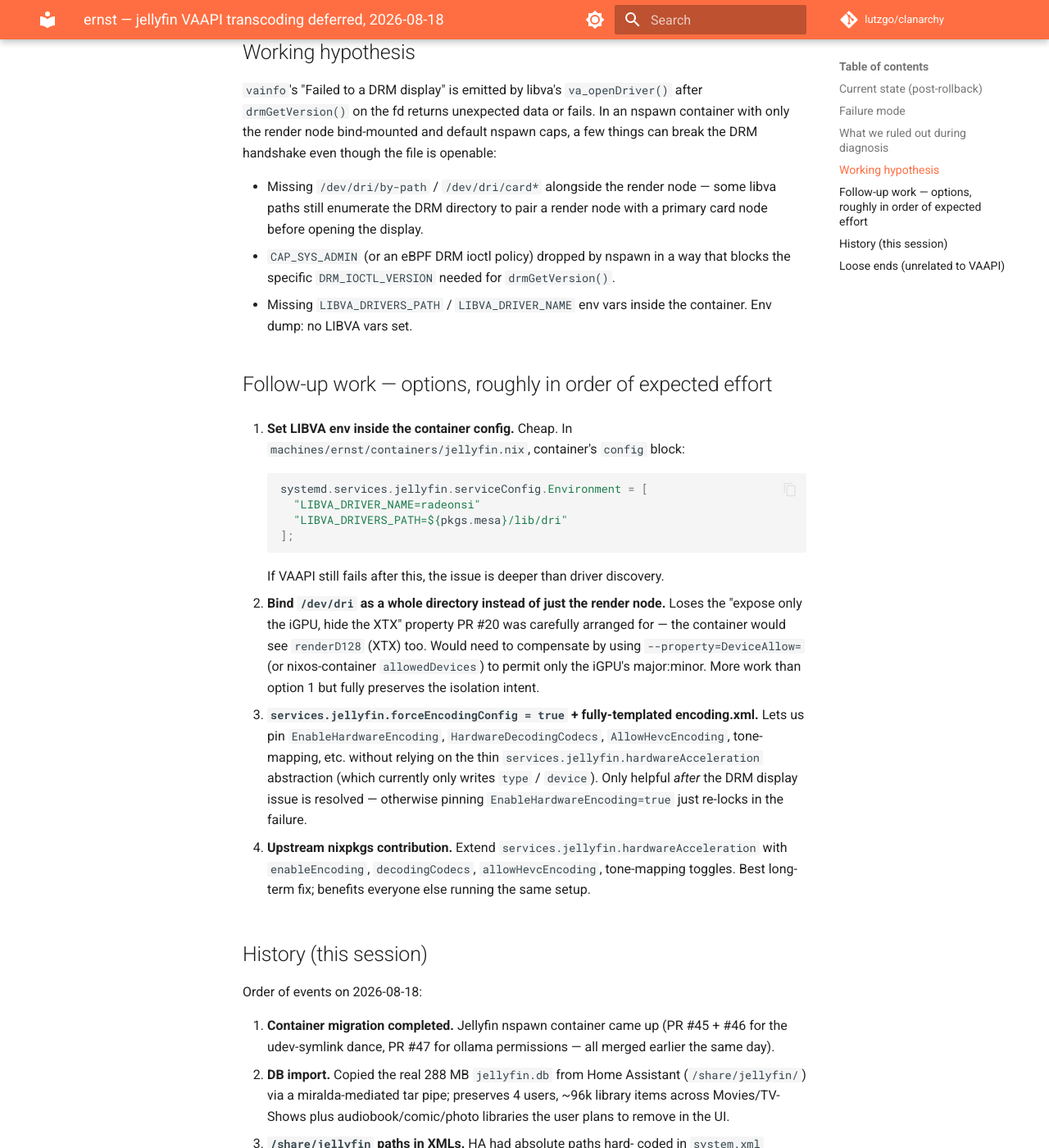
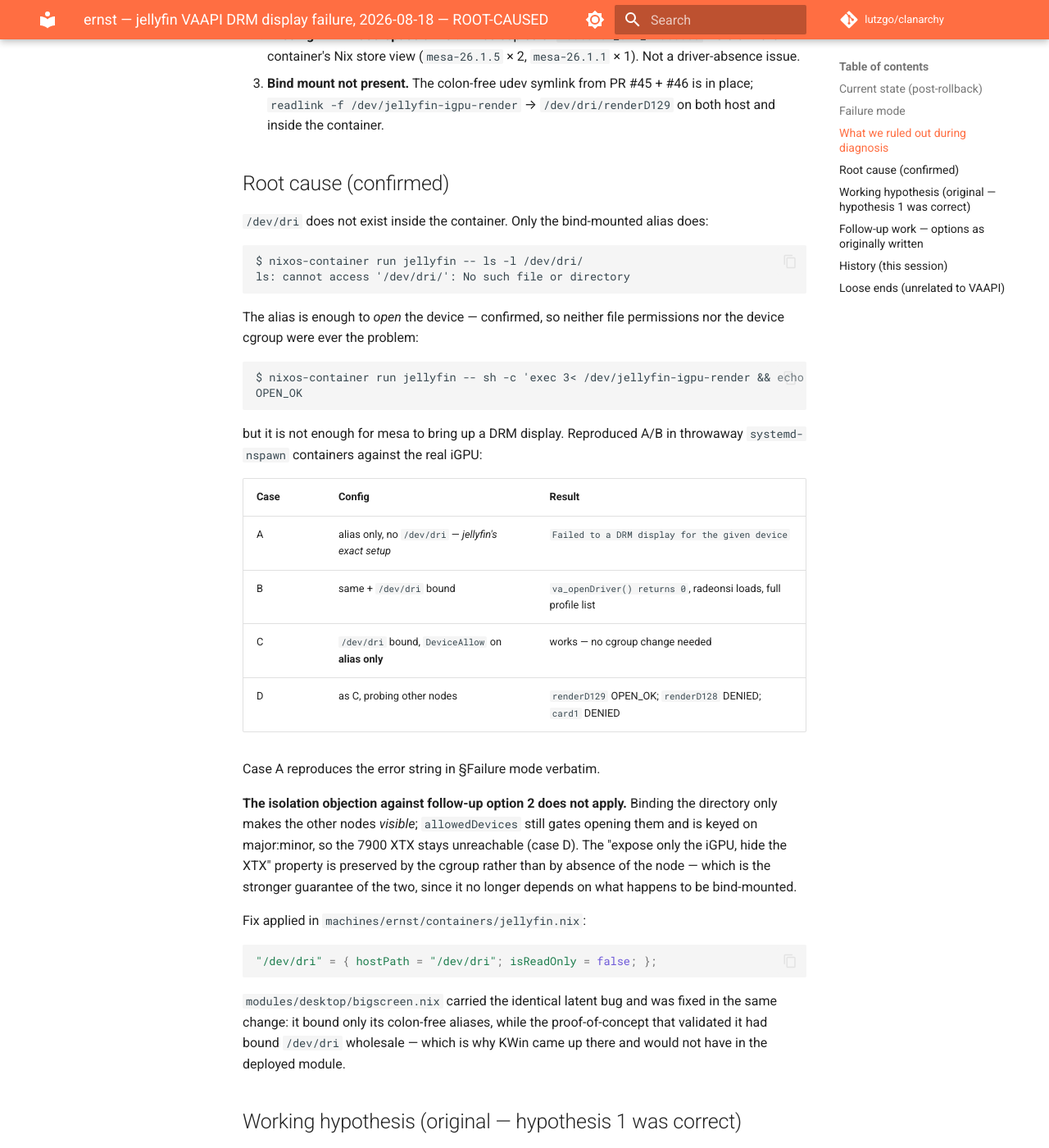
Before and after one commit to lutzgo/clanarchy, an MkDocs documentation site: the page built from docs/incidents/ernst-jellyfin-vaapi-drm-display-failure-2026-08-18.md, in a window 1280 px wide and 1400 px high, scrolled down 1672 px. Shown: the whole window at 82% size. Built offline with MkDocs 1.6.1 and Material for MkDocs 9.7.7, drawn with Linux system fonts in a browser that asks for light colours; comment, search, counter and statistics services are not loaded; some of the changed text lies outside the part shown.

Commit message:
fix(ernst): bind /dev/dri into the jellyfin and bigscreen containers (#50)
Root-causes the deferred VAAPI failure from #49. libva/mesa re-derives
canonical /dev/dri/renderD* and /dev/dri/card* names from the fd and
looks them up on disk, so a container without /dev/dri can never bring
up a DRM display — regardless of how the render node is bound.

Neither file permissions nor the device cgroup were ever at fault; both
were ruled out empirically. The alias opens fine inside the container:

  nixos-container run jellyfin -- sh -c 'exec 3< /dev/jellyfin-igpu-render && echo OPEN_OK'
  OPEN_OK

Reproduced A/B in throwaway nspawn containers against the real iGPU:

  A  alias only, no /dev/dri (jellyfin's setup) -> "Failed to a DRM
     display for the given device" — the reported error, verbatim
  B  same + /dev/dri bound -> va_openDriver() returns 0, radeonsi loads
  C  /dev/dri bound, DeviceAllow on the alias only -> works; no cgroup
     change needed
  D  as C, probing: renderD129 OPEN_OK, renderD128 DENIED, card1 DENIED

D matters: the isolation objection recorded against this fix in #49 does
not apply. Binding the directory only makes the other nodes visible;
allowedDevices still gates opening them and is keyed on major:minor, so
the 7900 XTX stays unreachable. The "hide the XTX from Jellyfin"
property now rests on the cgroup rather than on absence of the node,
which no longer depends on what happens to be bind-mounted.

modules/desktop/bigscreen.nix carried the identical latent bug — it
bound only its colon-free aliases, while the proof-of-concept that
validated the module had bound /dev/dri wholesale. That is why KWin came
up in testing and would not have as deployed.

Also fixes bigscreen home ownership. The tmpfiles rule is correct and
present, but impermanence bind-mounts the persist source over the path
and can land after systemd-tmpfiles has run; observed on ernst as
root:root 0755 instead of 1001:100 0700. Adds an ordered oneshot after
the mount and before the container, mirroring jellyfin-library-perms.


Claude-Session: https://claude.ai/code/session_01CkSJLE3isfe23gpfrdKdRX

Co-authored-by: Claude Opus 5 <noreply@anthropic.com>

````diff
--- a/docs/incidents/ernst-jellyfin-vaapi-drm-display-failure-2026-08-18.md
+++ b/docs/incidents/ernst-jellyfin-vaapi-drm-display-failure-2026-08-18.md
@@ -1,11 +1,20 @@
-# ernst — jellyfin VAAPI transcoding deferred, 2026-08-18
+# ernst — jellyfin VAAPI DRM display failure, 2026-08-18 — ROOT-CAUSED
 
-Incident/deferral note.  After the successful Jellyfin container
+**Status: root cause found and fixed.**  `/dev/dri` was not present
+inside the container.  libva/mesa re-derives canonical
+`/dev/dri/renderD*` and `/dev/dri/card*` names from the fd and looks
+them up on disk, so radeonsi could never initialise a DRM display no
+matter how the render node was bound.  Fixed by binding `/dev/dri`
+into the container; see §Root cause below.
+
+This was hypothesis 1 in the original §Working hypothesis, and
+follow-up option 2.  The isolation objection recorded against that
+option turned out not to apply — see below.
+
+Original note follows.  After the successful Jellyfin container
 migration on 2026-08-18 (see §History below), attempts to enable AMD
 iGPU VAAPI transcoding failed at the DRM-display initialisation layer.
-Software transcoding (libx264) works and is the current active state.
-This doc captures what we know so the follow-up work can start from
-diagnosis, not from scratch.
+Software transcoding (libx264) worked and was the active state.
 
 ## Current state (post-rollback)
 
@@ -66,7 +75,57 @@ below that, at DRM.
    PR #45 + #46 is in place; `readlink -f /dev/jellyfin-igpu-render`
    → `/dev/dri/renderD129` on both host and inside the container.
 
-## Working hypothesis
+## Root cause (confirmed)
+
+`/dev/dri` does not exist inside the container.  Only the bind-mounted
+alias does:
+
+```
+$ nixos-container run jellyfin -- ls -l /dev/dri/
+ls: cannot access '/dev/dri/': No such file or directory
+```
+
+The alias is enough to *open* the device — confirmed, so neither file
+permissions nor the device cgroup were ever the problem:
+
+```
+$ nixos-container run jellyfin -- sh -c 'exec 3< /dev/jellyfin-igpu-render && echo OPEN_OK'
+OPEN_OK
+```
+
+but it is not enough for mesa to bring up a DRM display.  Reproduced
+A/B in throwaway `systemd-nspawn` containers against the real iGPU:
+
+| Case | Config | Result |
+|------|--------|--------|
+| A | alias only, no `/dev/dri` — *jellyfin's exact setup* | `Failed to a DRM display for the given device` |
+| B | same + `/dev/dri` bound | `va_openDriver() returns 0`, radeonsi loads, full profile list |
+| C | `/dev/dri` bound, `DeviceAllow` on **alias only** | works — no cgroup change needed |
+| D | as C, probing other nodes | `renderD129` OPEN_OK; `renderD128` DENIED; `card1` DENIED |
+
+Case A reproduces the error string in §Failure mode verbatim.
+
+**The isolation objection against follow-up option 2 does not apply.**
+Binding the directory only makes the other nodes *visible*;
+`allowedDevices` still gates opening them and is keyed on major:minor,
+so the 7900 XTX stays unreachable (case D).  The "expose only the iGPU,
+hide the XTX" property is preserved by the cgroup rather than by
+absence of the node — which is the stronger guarantee of the two,
+since it no longer depends on what happens to be bind-mounted.
+
+Fix applied in `machines/ernst/containers/jellyfin.nix`:
+
+```nix
+"/dev/dri" = { hostPath = "/dev/dri"; isReadOnly = false; };
+```
+
+`modules/desktop/bigscreen.nix` carried the identical latent bug and
+was fixed in the same change: it bound only its colon-free aliases,
+while the proof-of-concept that validated it had bound `/dev/dri`
+wholesale — which is why KWin came up there and would not have in the
+deployed module.
+
+## Working hypothesis (original — hypothesis 1 was correct)
 
 `vainfo`'s "Failed to a DRM display" is emitted by libva's
 `va_openDriver()` after `drmGetVersion()` on the fd returns
@@ -83,7 +142,14 @@ DRM handshake even though the file is openable:
 - Missing `LIBVA_DRIVERS_PATH` / `LIBVA_DRIVER_NAME` env vars
   inside the container.  Env dump: no LIBVA vars set.
 
-## Follow-up work — options, roughly in order of expected effort
+## Follow-up work — options as originally written
+
+**Resolved by option 2.**  Option 1 (LIBVA env vars) proved
+unnecessary — driver discovery was never the failure; radeonsi loads
+fine once `/dev/dri` exists.  Option 3 remains optional and is still
+worth doing to stop the encoding.xml warning quoted under §Loose ends.
+Option 4 is unaffected.
+
 
 1. **Set LIBVA env inside the container config.**  Cheap.  In
    `machines/ernst/containers/jellyfin.nix`, container's `config`
````
Also changed, not shown: 2 other files.
